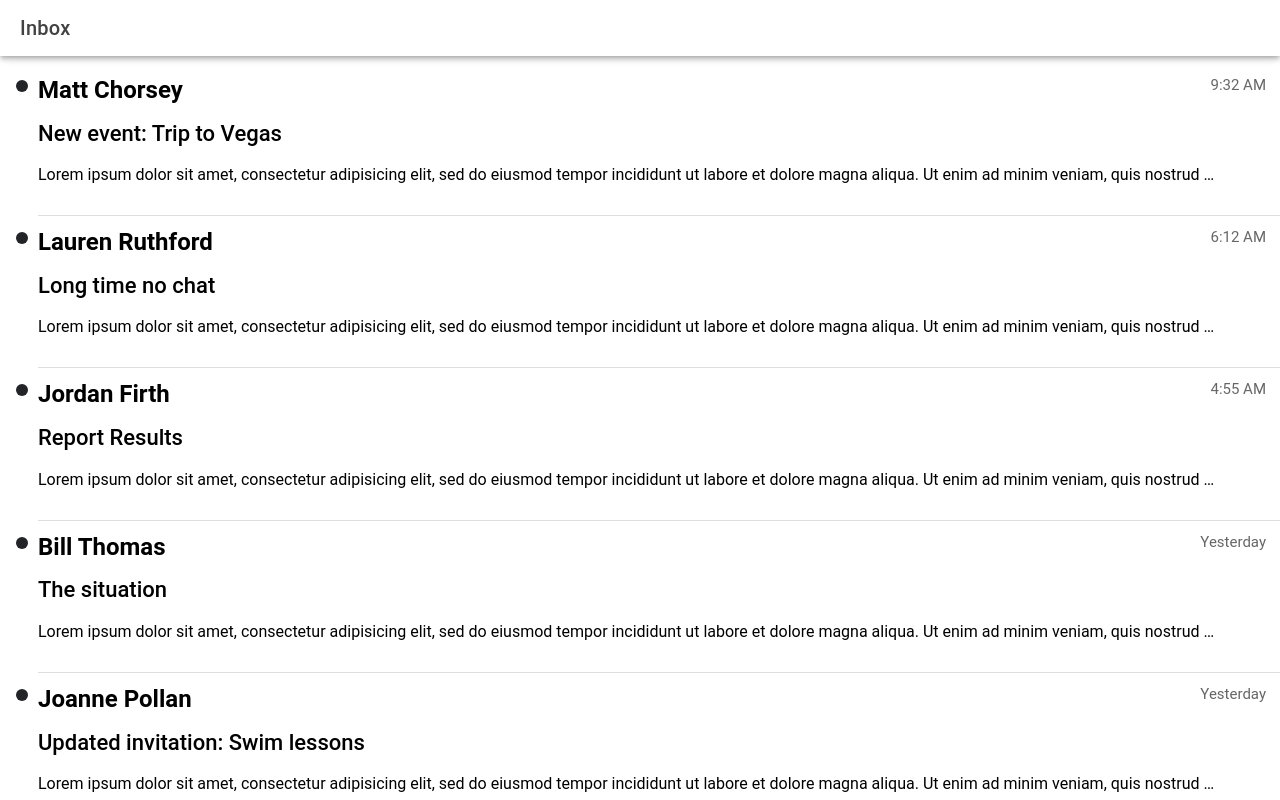
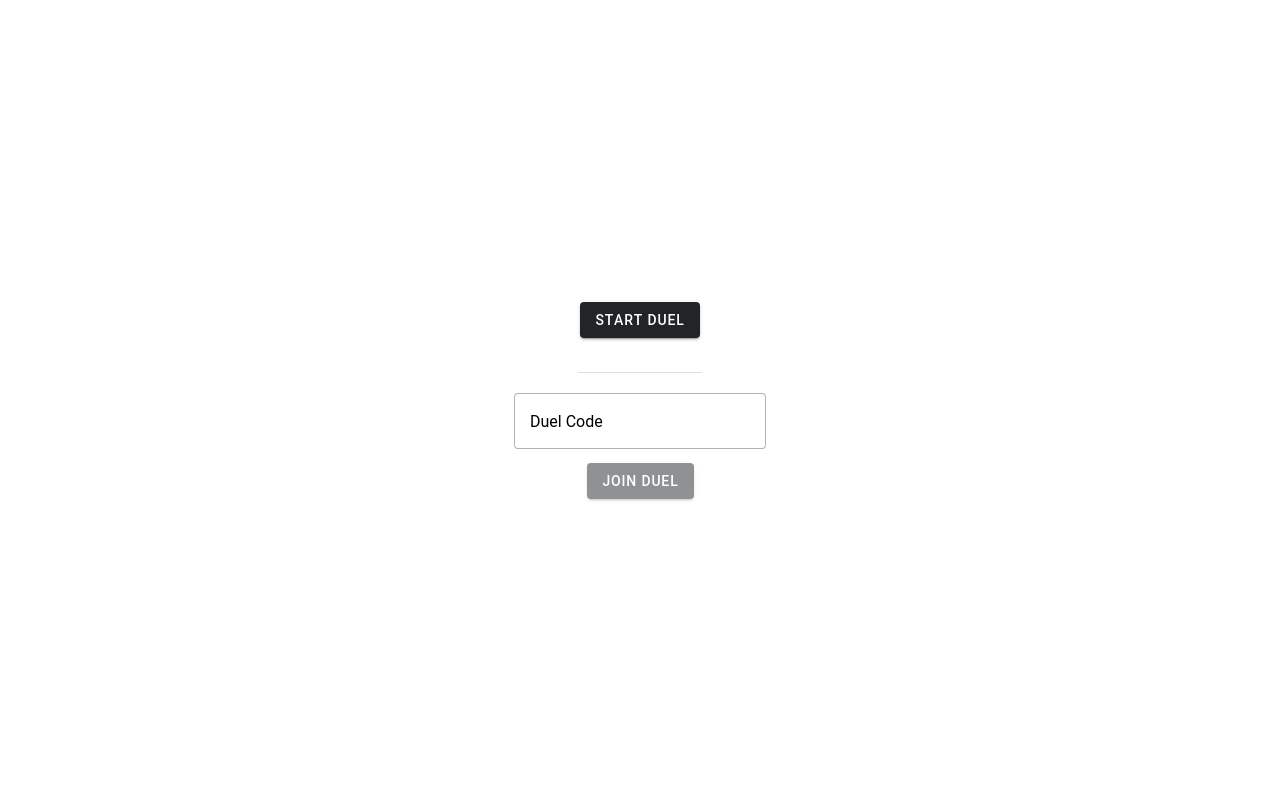
Before and after one commit to ethan-dyas438/dueling-companion, a React (Vite) app: page /home in a window 1280 px wide. Built offline with nearby package versions, Linux system fonts and the light colour scheme.

Commit message:
Created initial duel companion home page and added uuid generation for duels

```diff
--- a/index.html
+++ b/index.html
@@ -2,7 +2,7 @@
 <html lang="en">
   <head>
     <meta charset="utf-8" />
-    <title>Ionic App</title>
+    <title>Dueling Companion</title>
 
     <base href="/" />
 
--- a/package.json
+++ b/package.json
@@ -27,7 +27,8 @@
     "react": "^18.2.0",
     "react-dom": "^18.2.0",
     "react-router": "^5.3.4",
-    "react-router-dom": "^5.3.4"
+    "react-router-dom": "^5.3.4",
+    "uuid": "^9.0.0"
   },
   "devDependencies": {
     "@capacitor/cli": "5.2.2",
@@ -36,6 +37,7 @@
     "@testing-library/user-event": "^14.4.3",
     "@types/react": "^18.0.27",
     "@types/react-dom": "^18.0.10",
+    "@types/uuid": "^9.0.2",
     "@vitejs/plugin-legacy": "^4.0.2",
     "@vitejs/plugin-react": "^4.0.1",
     "cypress": "^12.7.0",
--- a/src/App.tsx
+++ b/src/App.tsx
@@ -38,6 +38,9 @@ const App: React.FC = () => (
         <Route path="/message/:id">
            <ViewMessage />
         </Route>
+        {/* <Route path="/duel/:id">
+           <DuelMat />
+        </Route> */}
       </IonRouterOutlet>
     </IonReactRouter>
   </IonApp>
--- a/src/pages/Home.css
+++ b/src/pages/Home.css
@@ -0,0 +1,10 @@
+ion-grid {
+    display: flex;
+    flex-direction: column;
+    align-items: center;
+    justify-content: center;
+}
+
+.duel-code-input {
+    padding-top: 10px;
+}
--- a/src/pages/Home.tsx
+++ b/src/pages/Home.tsx
@@ -1,58 +1,54 @@
-import MessageListItem from '../components/MessageListItem';
 import { useState } from 'react';
-import { Message, getMessages } from '../data/messages';
 import {
-  IonContent,
-  IonHeader,
-  IonList,
+  IonButton,
+  IonCol,
+  IonGrid,
+  IonInput,
+  IonItemDivider,
   IonPage,
-  IonRefresher,
-  IonRefresherContent,
-  IonTitle,
-  IonToolbar,
+  IonRow,
   useIonViewWillEnter
 } from '@ionic/react';
+import { v4 as uuidv4, validate as validateUuid } from 'uuid';
 import './Home.css';
 
 const Home: React.FC = () => {
 
-  const [messages, setMessages] = useState<Message[]>([]);
+  const [duelCode, setDuelCode] = useState<string>('');
+  const [newRandomDuelCode, setNewRandomDuelCode] = useState<string>(uuidv4());
+
+  const validateDuelCode = (): boolean => {
+    if (duelCode && validateUuid(duelCode)) {
+      return false
+    }
+    return true
+  }
 
   useIonViewWillEnter(() => {
-    const msgs = getMessages();
-    setMessages(msgs);
+    setNewRandomDuelCode(uuidv4());
   });
-
-  const refresh = (e: CustomEvent) => {
-    setTimeout(() => {
-      e.detail.complete();
-    }, 3000);
-  };
 
   return (
     <IonPage id="home-page">
-      <IonHeader>
-        <IonToolbar>
-          <IonTitle>Inbox</IonTitle>
-        </IonToolbar>
-      </IonHeader>
-      <IonContent fullscreen>
-        <IonRefresher slot="fixed" onIonRefresh={refresh}>
-          <IonRefresherContent></IonRefresherContent>
-        </IonRefresher>
-
-        <IonHeader collapse="condense">
-          <IonToolbar>
-            <IonTitle size="large">
-              Inbox
-            </IonTitle>
-          </IonToolbar>
-        </IonHeader>
-
-        <IonList>
-          {messages.map(m => <MessageListItem key={m.id} message={m} />)}
-        </IonList>
-      </IonContent>
+      <IonGrid>
+        <IonRow>
+          <IonCol>
+            {/* Once on the duel page display a loading indicator for creating the duel session as the backend processes the reques to create and initialize a new duel, then display page when finished */}
+            <IonButton routerLink={`/message/${newRandomDuelCode}`}>Start Duel</IonButton>
+            <IonItemDivider />
+          </IonCol>
+        </IonRow>
+        <IonRow className="duel-code-input" >
+          <IonCol>
+            <IonInput label="Duel Code" label-placement="floating" fill="outline" placeholder="Enter duel code" type='text' onIonInput={changeEvent => changeEvent?.target?.value ? setDuelCode(changeEvent.target.value.toString()) : setDuelCode('')} />
+          </IonCol>
+        </IonRow>
+        <IonRow>
+          <IonCol>
+            <IonButton routerLink={`/message/${duelCode}`} disabled={validateDuelCode()}>Join Duel</IonButton>
+          </IonCol>
+        </IonRow>
+      </IonGrid>
     </IonPage>
   );
 };
```
